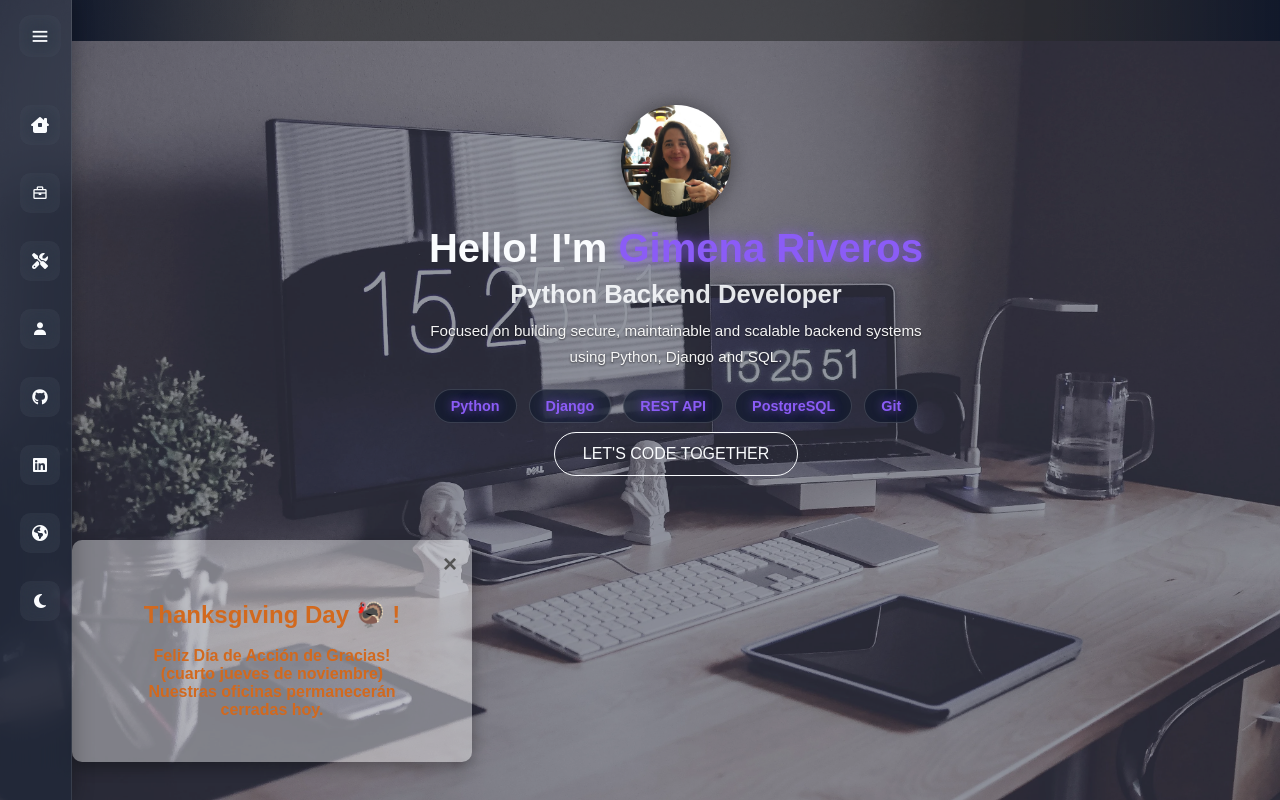
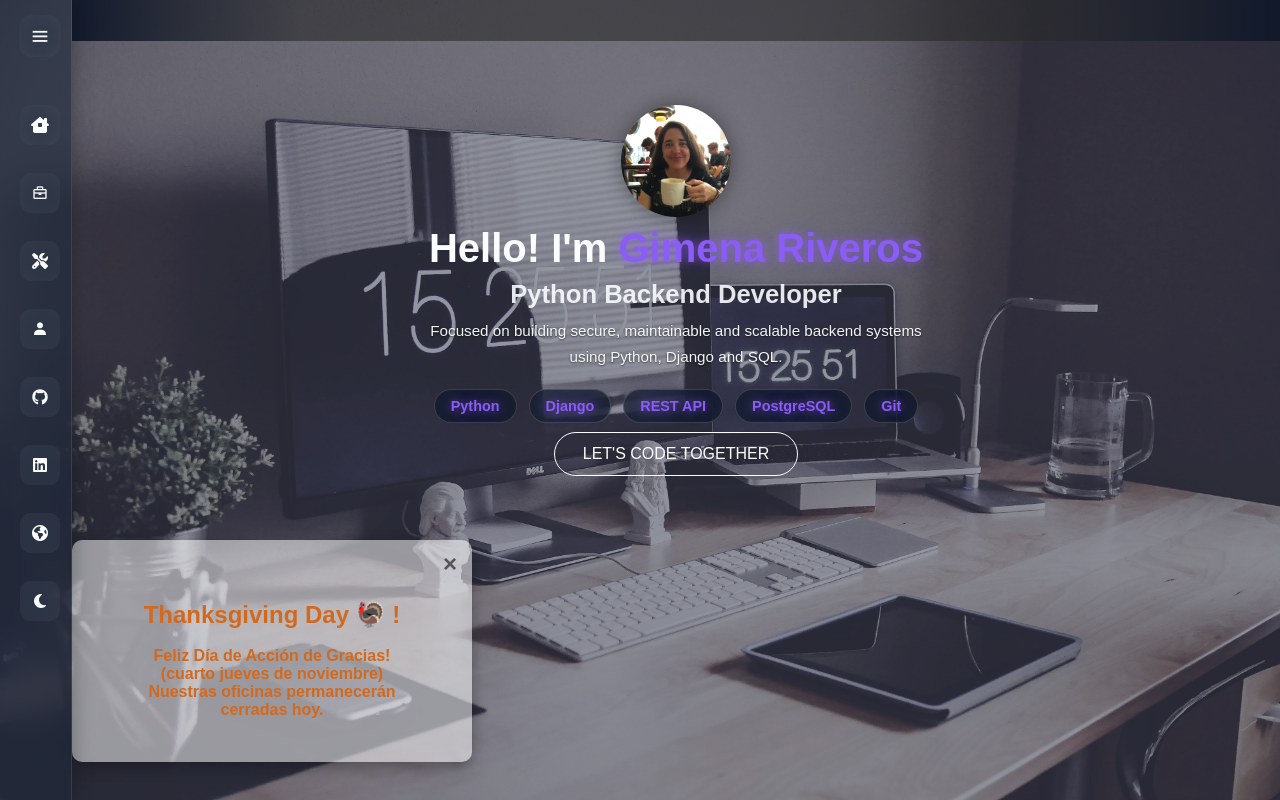
Before and after one commit to Gimena-Riveros/Gimena-Riveros.github.io, a plain HTML site: page index.html in a window 1280 px wide. Drawn offline with nearby package versions, Linux system fonts and the light colour scheme; no server answers.

Commit message:
Update popupCelebrate.css
Se torna unos puntos mas solida la tarjeta popup con el mensaje festivo del dia. MGR

```diff
--- a/css/popupCelebrate.css
+++ b/css/popupCelebrate.css
@@ -16,7 +16,7 @@
 }
 
 .modal-contenido {
-  background-color: #ffffff68;
+  background-color: #ffffff85;
   padding: 25px;
   border-radius: 10px;
   max-width: 400px;
```
